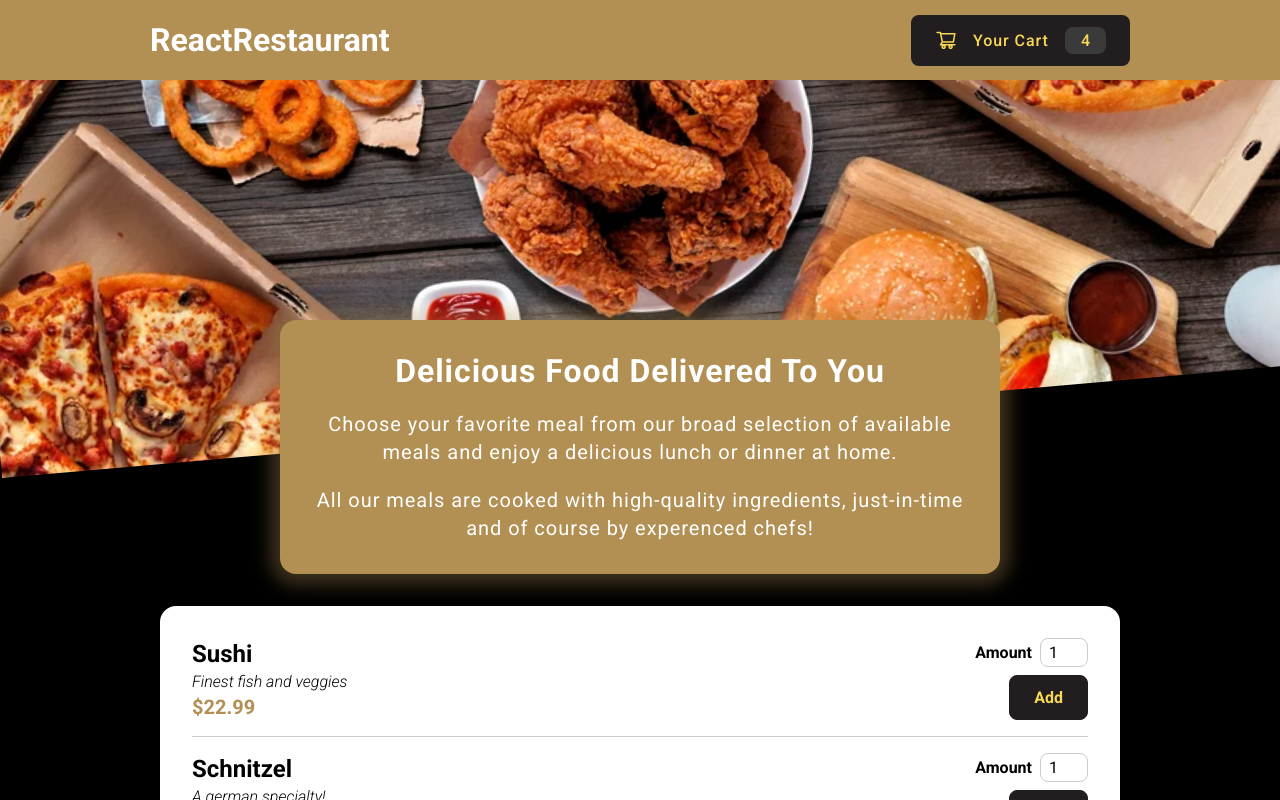
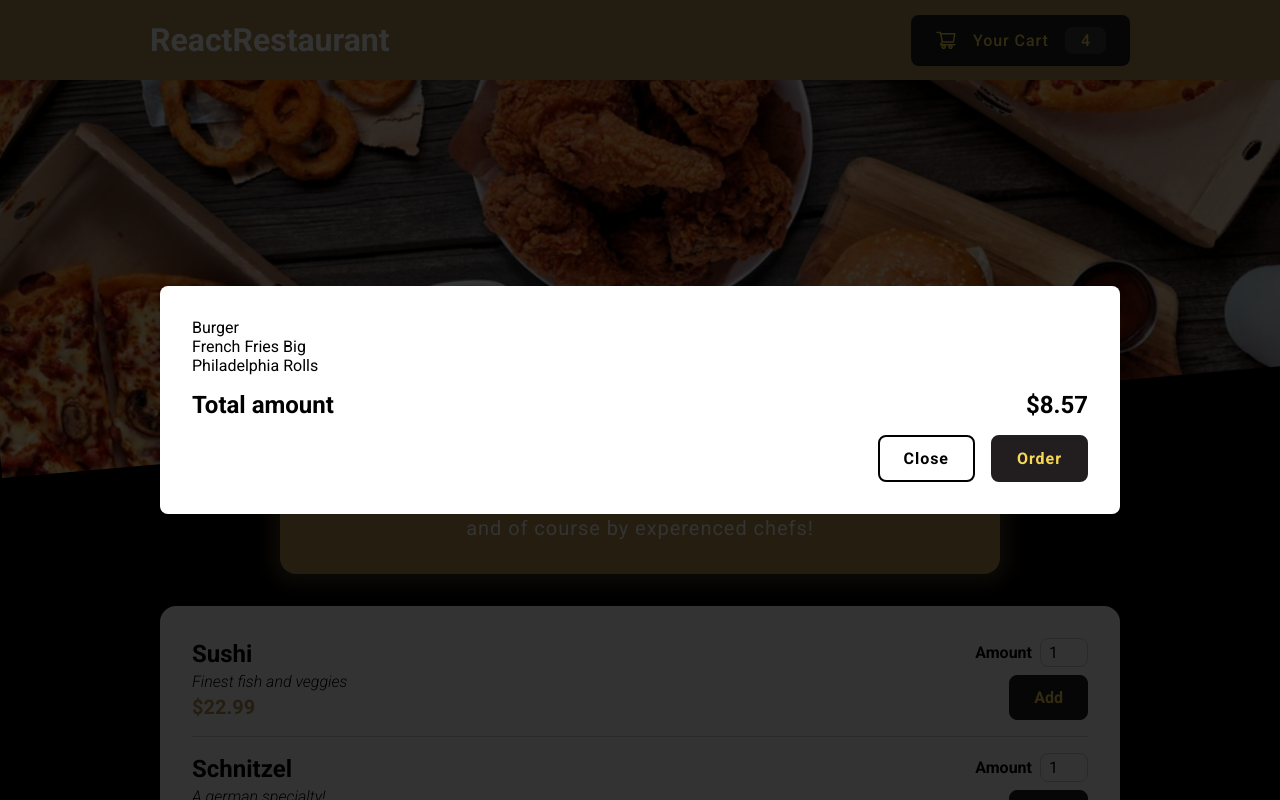
Before and after one commit to VladimirVolvakov/food-order-react-app, a React (Create React App) app: page / in a window 1280 px wide. Shown: the top 800 px of the page. Built offline with nearby package versions, Linux system fonts and the light colour scheme; the HTML template or start-up script is replaced by a standard one.

Commit message:
feat: add Modal component, import Modal to Cart component

```diff
--- a/src/components/Cart/Cart.jsx
+++ b/src/components/Cart/Cart.jsx
@@ -1,5 +1,7 @@
 // Styles:
-import { ActionsContainer, Amount, AmountContainer, Button, CartList, Container } from "./Cart.styles";
+import { ActionsContainer, Amount, AmountContainer, Button, CartList } from "./Cart.styles";
+// Component:
+import Modal from "../UI/Modal";
 
 const Cart = () => {
   const cartItems = [
@@ -9,7 +11,7 @@ const Cart = () => {
   ]
 
   return (
-    <Container>
+    <Modal>
       <CartList>
         {cartItems.map(item => <li>{item.name}</li>)}
       </CartList>
@@ -21,7 +23,7 @@ const Cart = () => {
         <Button>Close</Button>
         <Button purpose="order">Order</Button>
       </ActionsContainer>
-    </Container>
+    </Modal>
   );
 };
 
--- a/src/components/Cart/Cart.styles.js
+++ b/src/components/Cart/Cart.styles.js
@@ -1,8 +1,4 @@
 import styled from "styled-components";
-
-export const Container = styled.div`
-  background-color: white;
-`;
 
 export const CartList = styled.ul`
   list-style: none;
--- /dev/null
+++ b/src/components/UI/Modal.jsx
@@ -0,0 +1,14 @@
+// Styles:
+import { Container, Wrapper } from "./Modal.styles";
+
+const Modal = ({ children }) => {
+  return (
+    <Container>
+      <Wrapper>
+        {children}
+      </Wrapper>
+    </Container>
+  );
+};
+
+export default Modal;
--- /dev/null
+++ b/src/components/UI/Modal.styles.js
@@ -0,0 +1,22 @@
+import styled from "styled-components";
+
+export const Container = styled.div`
+  position: fixed;
+  top: 0;
+  left: 0;
+  height: 100vh;
+  width: 100%;
+  background-color: rgba(0, 0, 0, 0.8);
+  display: flex;
+  justify-content: center;
+  align-items: center;
+  z-index: 99;
+`;
+
+export const Wrapper = styled.div`
+  width: 90%;
+  max-width: 60rem;
+  padding: 2rem;
+  background-color: white;
+  border-radius: 0.5rem;
+`;
```
